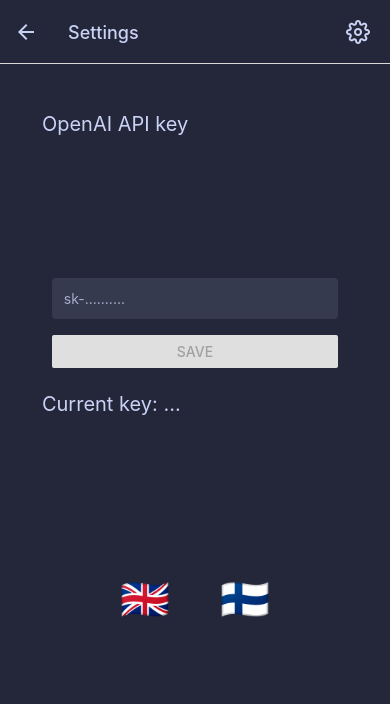
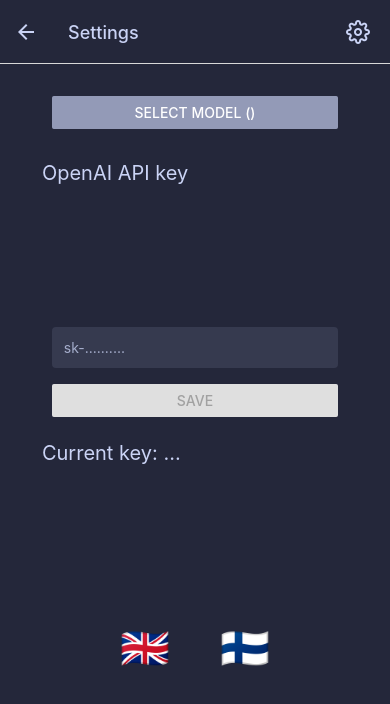
Before and after one commit to sambergo/ChatLeevi, a React Native app: screen /Settings in a window 390 px wide. Shown: the top 704 px of the page. Built offline with nearby package versions, Linux system fonts and the light colour scheme.

Commit message:
feat: select model

```diff
--- a/screens/Home.tsx
+++ b/screens/Home.tsx
@@ -11,7 +11,7 @@
 import i18n from "../i18n";
 import { sendToWhisper } from "../services/sendToWhisper";
 import { styles, theme } from "../theme";
-import { getSavedKey } from "./Settings";
+import { getSavedKey, getSavedModel } from "./Settings";
 
 const Home = () => {
   const [recording, setRecording] = useState<Recording | undefined>(undefined);
@@ -49,7 +49,8 @@
       }
       setWaitingGPT(true);
       console.log("prompt", prompt);
-      const model = "gpt-3.5-turbo";
+      const model = await getSavedModel();
+      console.log("model", model);
       try {
         const URL = "https://api.openai.com/v1/chat/completions";
         const requestOptions = {
@@ -86,7 +87,7 @@
         return null;
       }
     },
-    [OPENAI_API_KEY]
+    [OPENAI_API_KEY],
   );
 
   async function handleStartRecording() {
@@ -100,7 +101,7 @@
 
       console.log("Starting recording..");
       const { recording } = await Audio.Recording.createAsync(
-        Audio.RecordingOptionsPresets.HIGH_QUALITY
+        Audio.RecordingOptionsPresets.HIGH_QUALITY,
       );
       setRecording(recording);
       console.log("Recording started");
--- a/screens/Settings.tsx
+++ b/screens/Settings.tsx
@@ -2,10 +2,13 @@
 import React, { useEffect, useState } from "react";
 import {
   Button,
+  Modal,
   Pressable,
+  ScrollView,
   StyleSheet,
   Text,
   TextInput,
+  TouchableOpacity,
   View,
 } from "react-native";
 import { styles, theme } from "../theme";
@@ -20,17 +23,97 @@
   await SecureStore.setItemAsync("apikey", value);
 };
 
+export const getSavedModel = async () => {
+  return await SecureStore.getItemAsync("openaiModule");
+};
+
+const saveModel = async (value: string) => {
+  await SecureStore.setItemAsync("openaiModule", value);
+};
+
 const Settings = () => {
   const [inputKey, setInputKey] = useState<string>("");
   const [currentKey, setCurrentKey] = useState<string>("");
+  const [currentModel, setCurrentModel] = useState<string>("");
+  const [models, setModels] = useState<string[]>([]);
+  const [modalVisible, setModalVisible] = useState(false);
   const { i18n } = useTranslation();
 
   useEffect(() => {
     getSavedKey().then((value) => setCurrentKey(value ?? ""));
+    getSavedModel().then((value) => setCurrentModel(value ?? ""));
   }, []);
+
+  const selectModel = (module: string) => {
+    saveModel(module).then(() => {
+      setCurrentModel(module);
+      setModalVisible(false);
+    });
+  };
+
+  async function listOpenAIModels() {
+    try {
+      const response = await fetch("https://api.openai.com/v1/models", {
+        method: "GET",
+        headers: {
+          Authorization: `Bearer ${currentKey}`,
+          "Content-Type": "application/json",
+        },
+      });
+      if (!response.ok) {
+        throw new Error(`HTTP error! status: ${response.status}`);
+      }
+      const { data } = await response.json();
+      const models: string[] = data
+        .map((model: any) => model.id)
+        .filter((id: string) => id.toLowerCase().startsWith("gpt"));
+      setModels(models);
+      setModalVisible(true);
+    } catch (error) {
+      console.error("Error fetching models:", error);
+    }
+  }
 
   return (
     <View style={styles.container}>
+      <View style={customStyles.buttonContainer}>
+        <Button
+          title={`${t("selectModel")} (${currentModel})`}
+          onPress={async () => await listOpenAIModels()}
+          color={theme.overlay2}
+        />
+      </View>
+      <Modal
+        animationType="slide"
+        transparent={true}
+        visible={modalVisible}
+        onRequestClose={() => {
+          setModalVisible(!modalVisible);
+        }}
+      >
+        <View style={customStyles.centeredView}>
+          <View style={customStyles.modalView}>
+            <Text style={customStyles.modalText}>{t("selectModel")}</Text>
+            <ScrollView contentContainerStyle={customStyles.cardsContainer}>
+              {models.map((model) => (
+                <TouchableOpacity
+                  key={model}
+                  style={customStyles.moduleButton}
+                  onPress={() => selectModel(model)}
+                >
+                  <Text style={customStyles.moduleButtonText}>{model}</Text>
+                </TouchableOpacity>
+              ))}
+            </ScrollView>
+            <Pressable
+              style={[customStyles.button, customStyles.buttonClose]}
+              onPress={() => setModalVisible(!modalVisible)}
+            >
+              <Text style={customStyles.textStyle}>Close</Text>
+            </Pressable>
+          </View>
+        </View>
+      </Modal>
       <Text style={[styles.leevisAnswerText, { marginTop: 24 }]}>
         {t("openAiApiKey")}
       </Text>
@@ -49,7 +132,7 @@
             saveApiKey(inputKey)
               .then(() => {
                 setCurrentKey(
-                  inputKey.slice(0, 3) + "..." + inputKey.slice(-4)
+                  inputKey.slice(0, 3) + "..." + inputKey.slice(-4),
                 );
                 setInputKey("");
                 alert(t("apiKeySaved"));
@@ -103,4 +186,52 @@
     display: "flex",
     flexDirection: "row",
   },
+  centeredView: {
+    flex: 1,
+    justifyContent: "center",
+    alignItems: "center",
+    marginTop: 22,
+  },
+  modalView: {
+    margin: 20,
+    backgroundColor: theme.surface2,
+    borderRadius: 20,
+    padding: 35,
+    alignItems: "center",
+    elevation: 5,
+  },
+  moduleButton: {
+    backgroundColor: theme.sapphire,
+    borderRadius: 20,
+    padding: 10,
+    elevation: 2,
+    marginTop: 15,
+  },
+  moduleButtonText: {
+    color: theme.crust,
+    fontWeight: "bold",
+    textAlign: "center",
+  },
+  buttonClose: {
+    backgroundColor: theme.maroon,
+    padding: 10,
+    elevation: 2,
+    marginTop: 15,
+    borderRadius: 20,
+  },
+  textStyle: {
+    color: theme.crust,
+    fontWeight: "bold",
+    textAlign: "center",
+  },
+  modalText: {
+    marginBottom: 15,
+    textAlign: "center",
+    color: theme.sapphire,
+  },
+  cardsContainer: {
+    flexDirection: "row",
+    flexWrap: "wrap",
+    justifyContent: "space-between",
+  },
 });
--- a/translations/en.json
+++ b/translations/en.json
@@ -11,5 +11,6 @@
   "screenSettings": "Settings",
   "language": "Language",
   "loadingText": "Preparing an answer",
+  "selectModel": "Select model",
   "copiedClipboard": "Copied to clipboard!"
 }
--- a/translations/fi.json
+++ b/translations/fi.json
@@ -11,5 +11,6 @@
   "screenSettings": "Asetukset",
   "language": "Kieli",
   "loadingText": "Valmistellaan vastausta",
+  "selectModel": "Valitse kielimalli",
   "copiedClipboard": "Vastaus kopioitu leikepöydälle!"
 }
```
Also changed, not shown: 1 other file (tests, documents, lock files or other folders).
